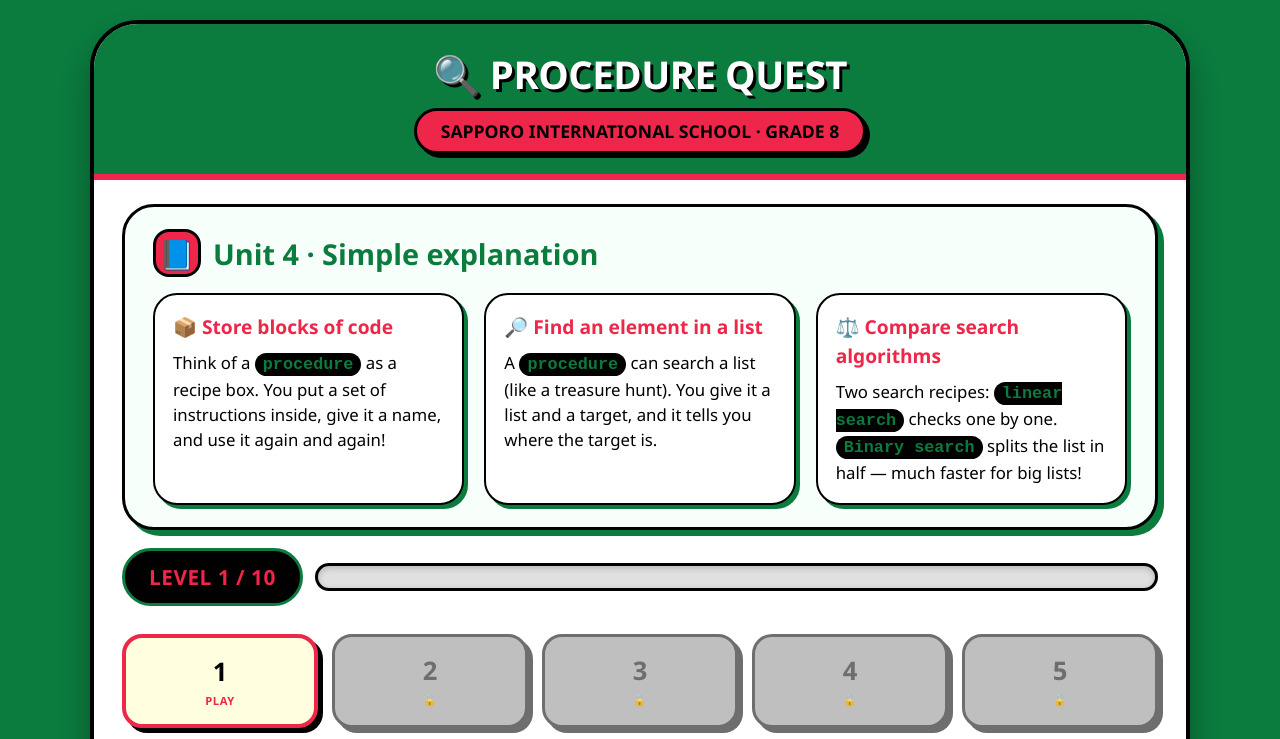
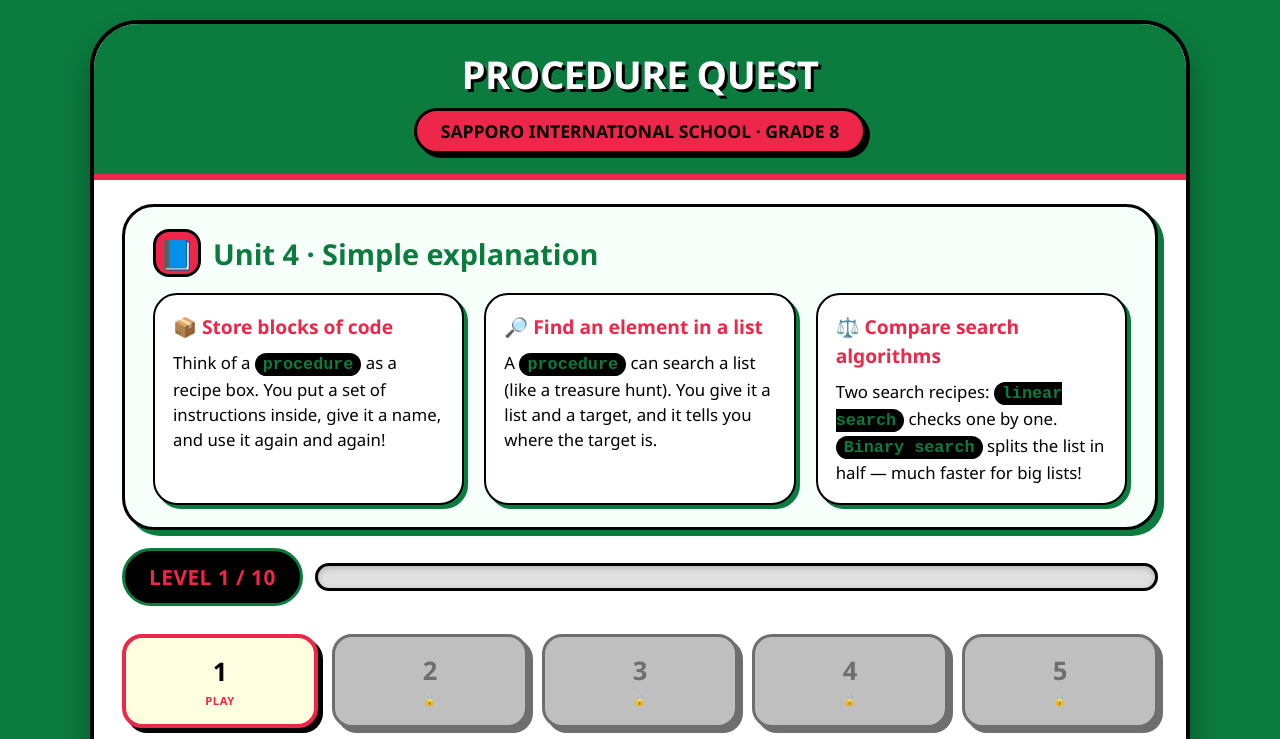
Before and after one commit to zulyazqall/quest, a plain HTML site: page 8/unit4.html in a window 1280 px wide. Shown: the top 739 px of the page. Drawn offline with Linux system fonts and the light colour scheme.

Commit message:
Remove emoji from the title in unit4.html

```diff
--- a/8/unit4.html
+++ b/8/unit4.html
@@ -440,7 +440,7 @@
     <div class="game-container">
       <!-- header -->
       <div class="header">
-        <h1>🔍 PROCEDURE QUEST</h1>
+        <h1>PROCEDURE QUEST</h1>
         <div class="subhead">SAPPORO INTERNATIONAL SCHOOL · GRADE 8</div>
       </div>
 
```
